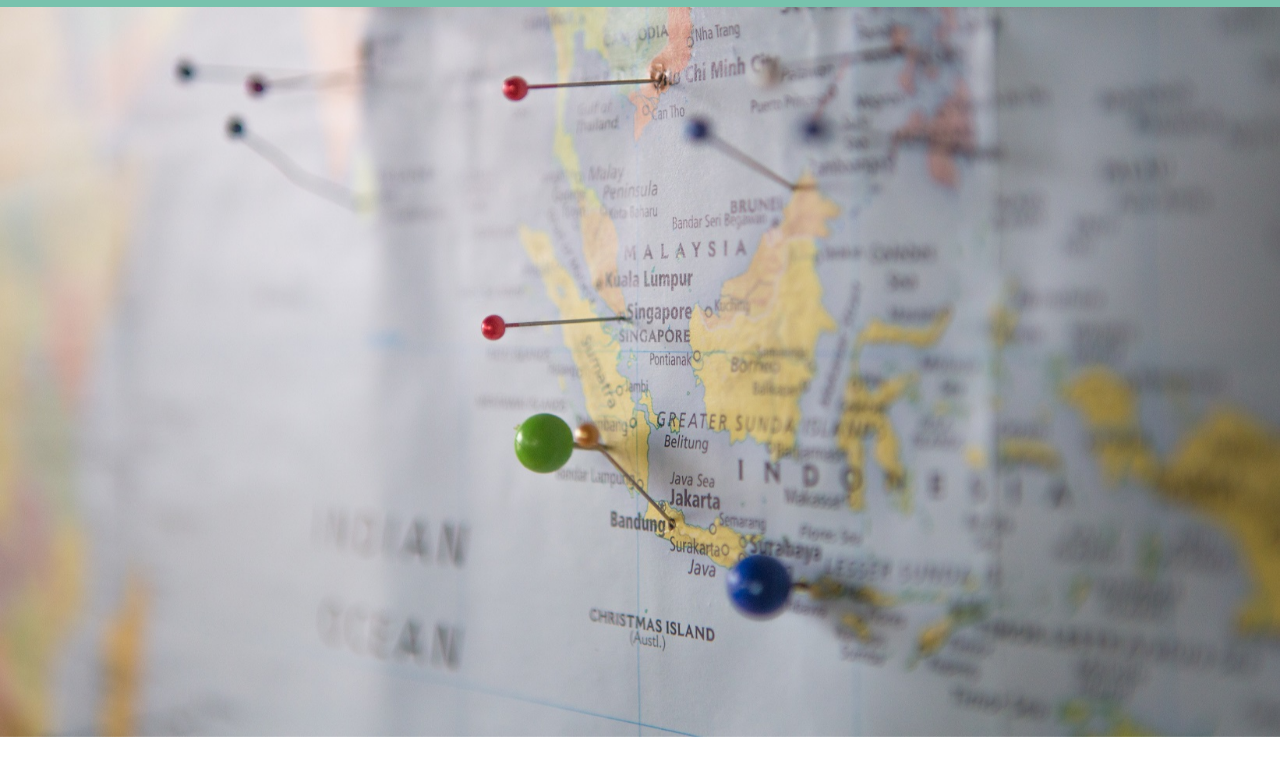
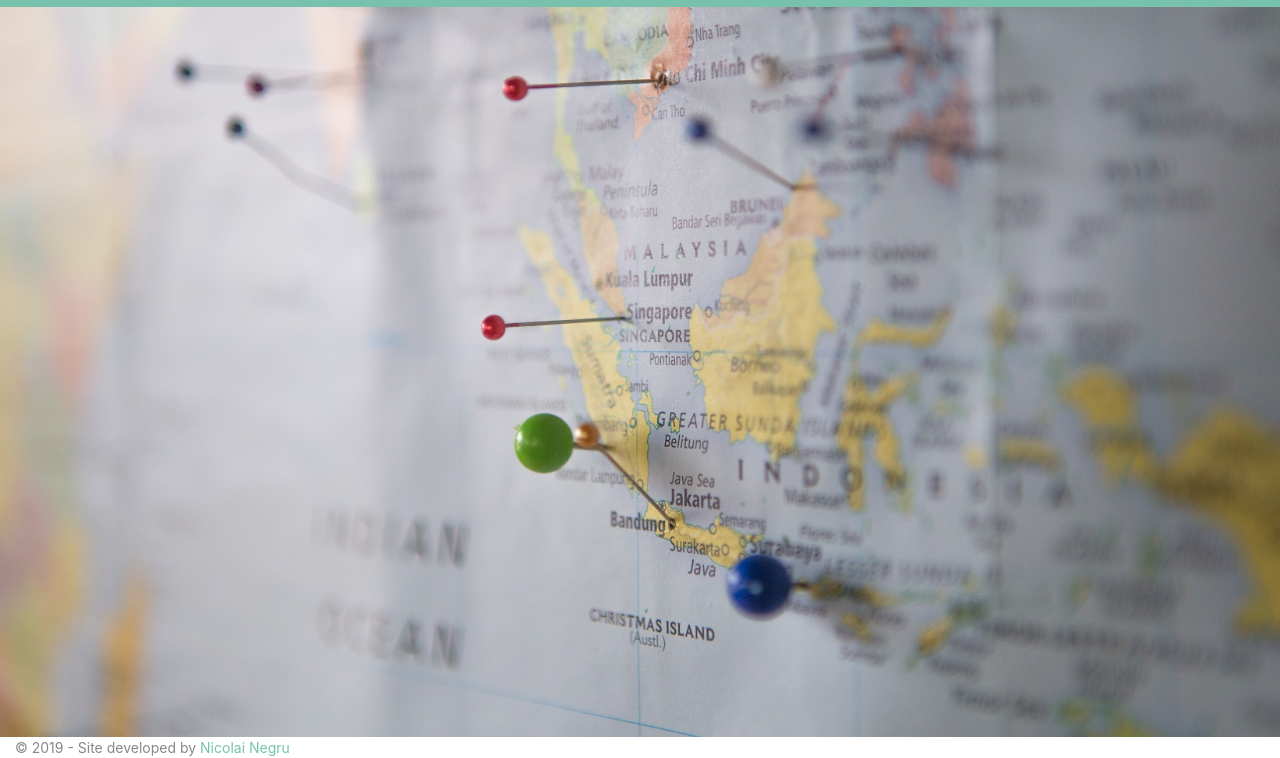
Before and after one commit to koleaby4/meet-halfway, a plain HTML site: page index.html in a window 1280 px wide. Shown: the part 63-821 px from the top of the page. Before the commit the page ends 800 px from the top, so only its background shows below. Drawn offline with nearby package versions, Linux system fonts and the light colour scheme.

Commit message:
Add footer

```diff
--- a/assets/css/style.css
+++ b/assets/css/style.css
@@ -45,3 +45,10 @@ header {
   background-attachment: fixed;
   height: 100vh;
 }
+
+/* FOOTER */
+
+footer {
+  background: #fff;
+  font-size: 0.7rem;
+}
--- a/index.html
+++ b/index.html
@@ -46,7 +46,12 @@
 
     <!-- Landing section -->
     <section class="landing-section"></section>
-
+    <footer class="container-fluid">
+      © 2019 - Site developed by
+      <a href="https://www.linkedin.com/in/nicolai-negru-a591355"
+        >Nicolai Negru</a
+      >
+    </footer>
     <script src="https://code.jquery.com/jquery-3.3.1.slim.min.js"></script>
     <script src="https://cdnjs.cloudflare.com/ajax/libs/popper.js/1.14.7/umd/popper.min.js"></script>
     <script src="https://stackpath.bootstrapcdn.com/bootstrap/4.3.1/js/bootstrap.min.js"></script>
```
